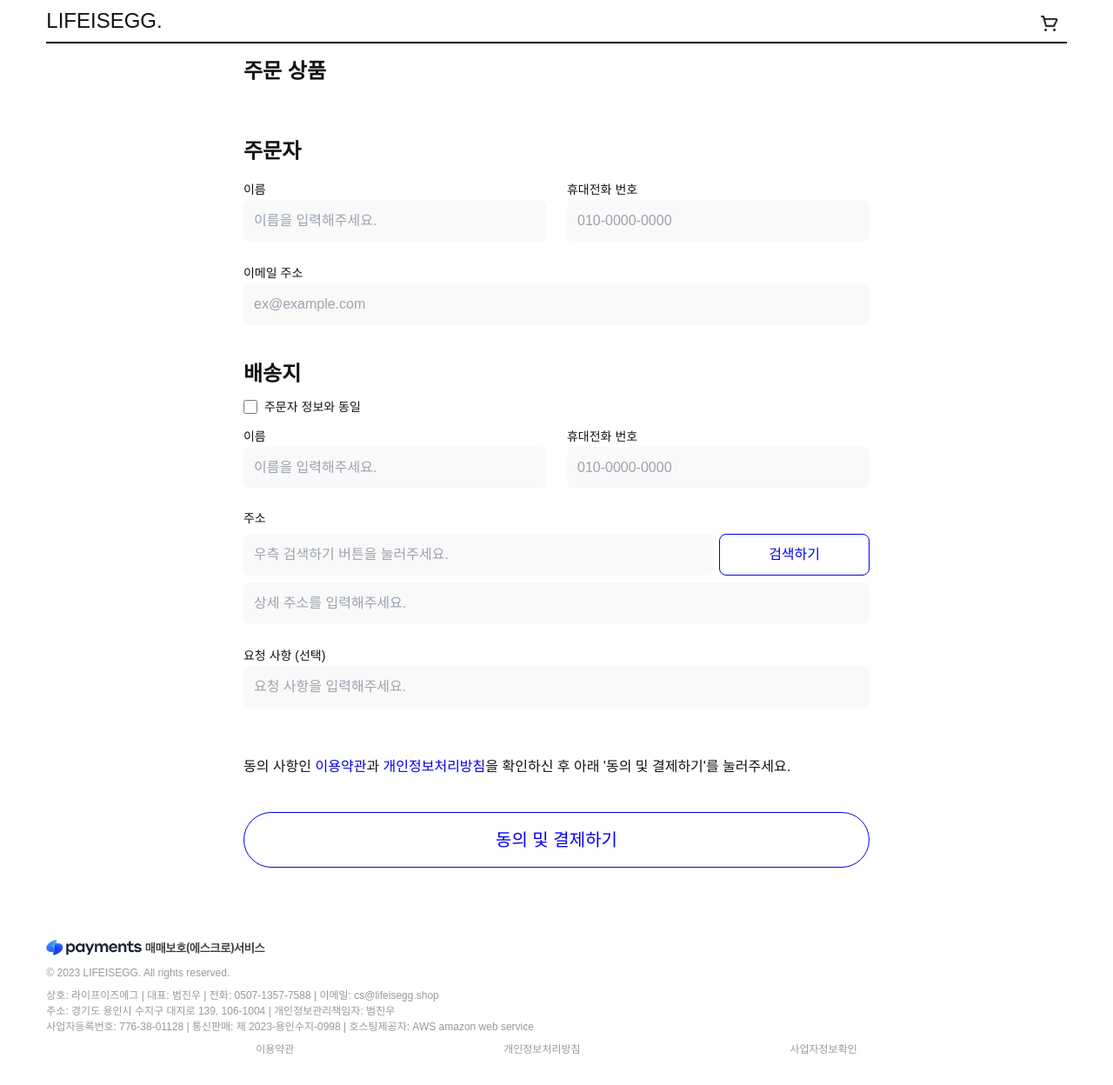
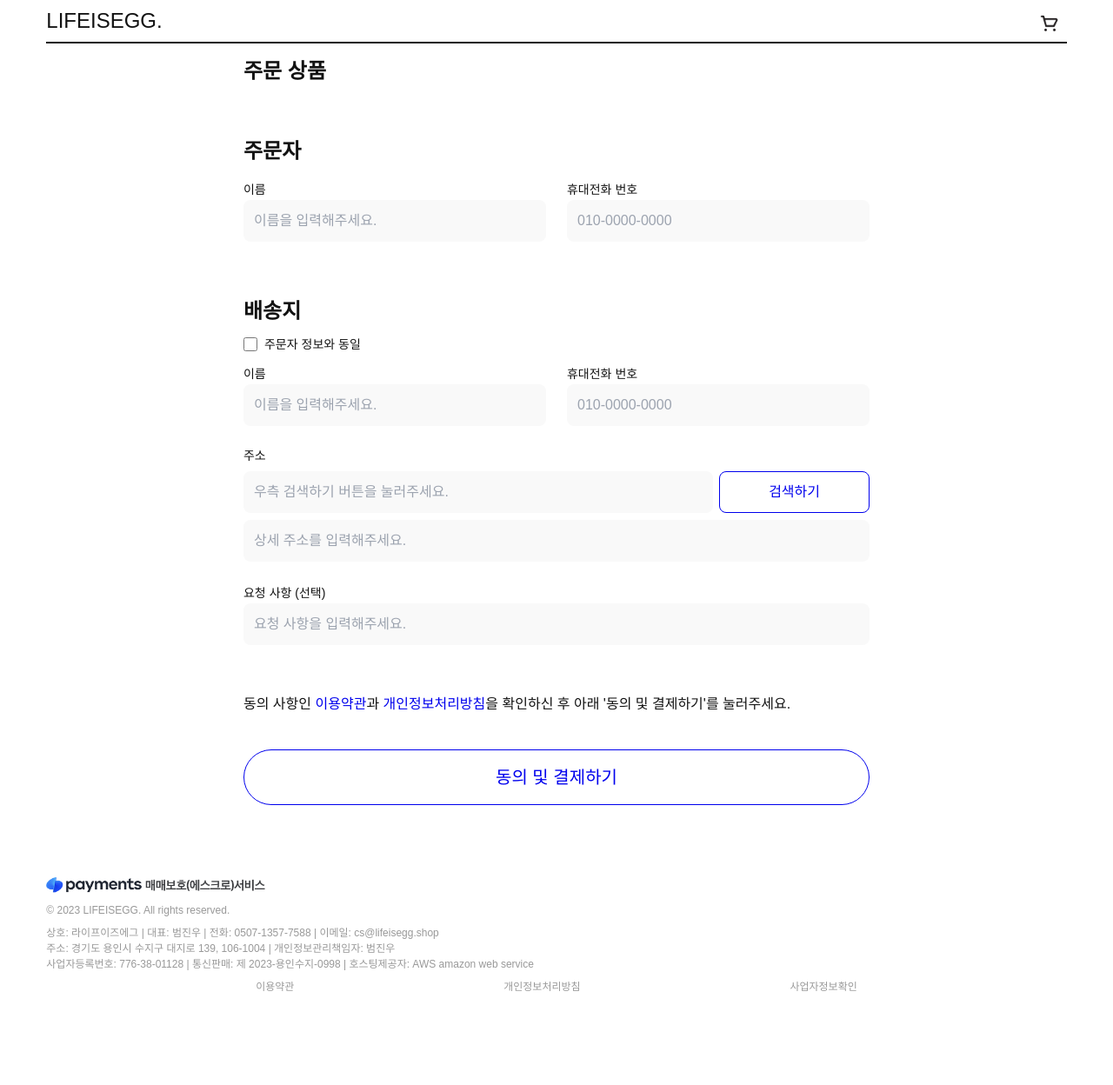
Before and after one commit to beomjinu/lifeisegg, a Django app: template django/templates/order/form.html in a window 1280 px wide. Shown: the whole page at 87% size. After the commit the page ends 1140 px from the top, so only its background shows below. Run offline with Django 4.2, Linux system fonts and the light colour scheme; the template is opened without the code that fills it, so the values that code supplies are empty; some libraries are stand-ins or nearby versions; some web fonts are replaced.

Commit message:
Refactor: email 수집 중단
주문자 email이 불필요하다고 판단되어 수집 중단

```diff
--- a/django/app/order/models.py
+++ b/django/app/order/models.py
@@ -4,7 +4,6 @@ class Order(models.Model):
     order_id         = models.CharField(max_length=99, null=True, blank=True)
     orderer_name     = models.CharField(max_length=99)
     orderer_number   = models.CharField(max_length=99)
-    orderer_email    = models.EmailField(max_length=99)
     recipient_name   = models.CharField(max_length=99)
     recipient_number = models.CharField(max_length=99)
     address          = models.CharField(max_length=99)
--- a/django/app/order/views.py
+++ b/django/app/order/views.py
@@ -23,7 +23,6 @@ def form(request):
         order = Order()
         order.orderer_name     = post_data.get('orderer_name')
         order.orderer_number   = post_data.get('orderer_number')
-        order.orderer_email    = post_data.get('orderer_email')
         order.recipient_name   = post_data.get('recipient_name')
         order.recipient_number = post_data.get('recipient_number')
         order.address          = post_data.get('address') + ' ' + post_data.get('address_detail')
--- a/django/templates/order/form.html
+++ b/django/templates/order/form.html
@@ -32,10 +32,6 @@
                         <label for="orderer_number" class="text-sm font-medium">휴대전화 번호</label>
                         <input oninput='oninputPhone(this)' name='orderer_number' type="text" id="orderer_number" class="h-12 bg-gray_1 rounded-lg w-full p-3" placeholder="010-0000-0000" required>
                     </div>
-                </div>
-                <div>
-                    <label for="orderer_email" class="text-sm font-medium">이메일 주소</label>
-                    <input type="email" id="orderer_email" name='orderer_email' class="h-12 bg-gray_1 rounded-lg w-full p-3" placeholder="ex@example.com" required>
                 </div>
             </div>
             <div>
--- a/django/templates/order/inquiry.html
+++ b/django/templates/order/inquiry.html
@@ -31,7 +31,6 @@
                     <input type="text" class="h-12 bg-gray_1 rounded-lg w-full p-3" value='{{ order.orderer_name }}' disabled>
                     <input type="text" class="h-12 bg-gray_1 rounded-lg w-full p-3" value='{{ order.orderer_number }}' disabled>
                 </div>
-                <input type="text" class="mt-2 h-12 bg-gray_1 rounded-lg w-full p-3" value='{{ order.orderer_email }}' disabled>
             </div>
             <div>
                 <label class="text-sm font-medium">배송지</label>
```
Also changed, not shown: django/app/order/migrations/0008_remove_order_orderer_email.py (added).
